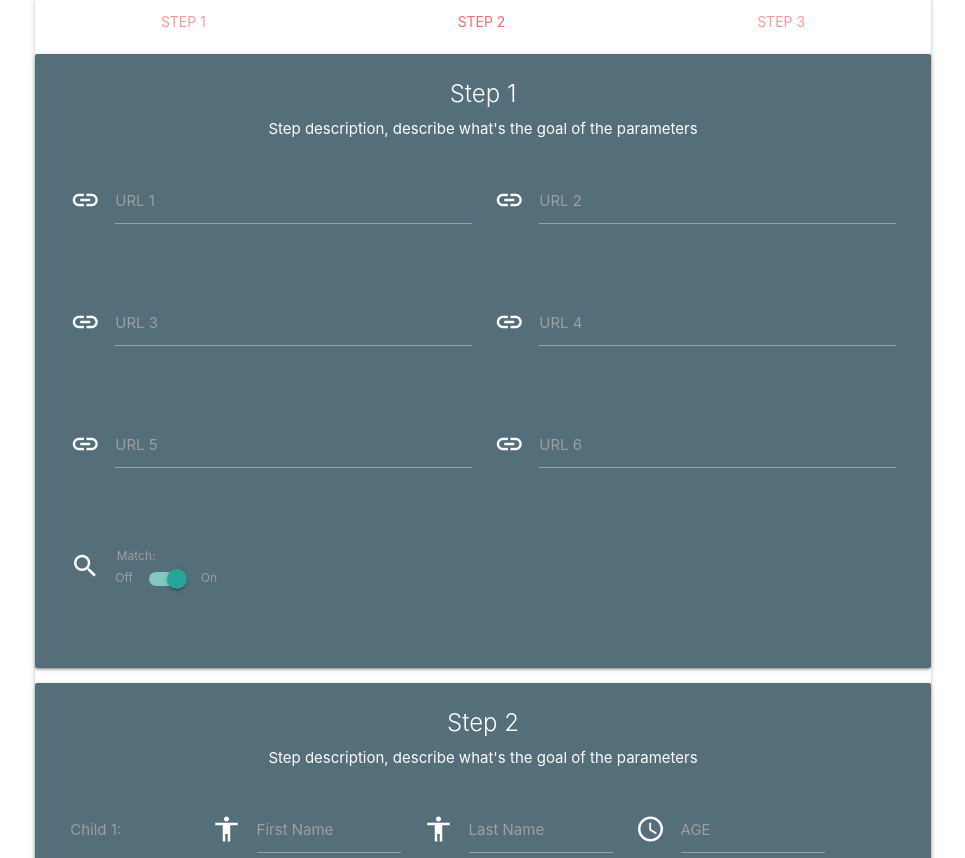
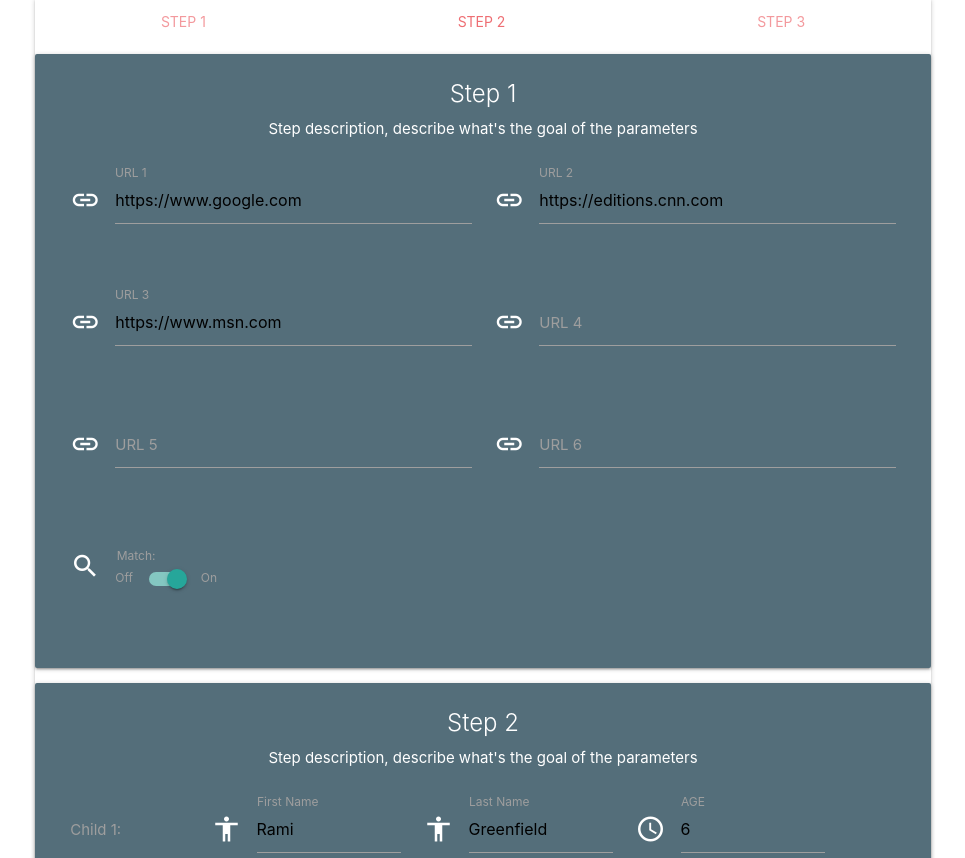
Before and after one commit to dream1980/Frontend, a React (Create React App) app in the folder React/test_sample_template/: page /params in a window 1280 px wide. Shown: the part 202-1060 px from the top of the page, without its empty margins (157-1122 px from the left). Built offline with nearby package versions, Linux system fonts and the light colour scheme.

Commit message:
Parameters page - onload updating all state values to form inputs
Parameters page - implemented onload that is updating all state values to form inputs
using componentDidMount

```diff
--- a/React/test_sample_template/src/components/Params.js
+++ b/React/test_sample_template/src/components/Params.js
@@ -4,26 +4,31 @@ class Params extends Component {
 
     state = {
         params: [
-            { id: 'icon_link1', value: ''},
-            { id: 'icon_link2', value: ''},
-            { id: 'icon_link3', value: ''},
+            { id: 'icon_link1', value: 'https://www.google.com'},
+            { id: 'icon_link2', value: 'https://editions.cnn.com'},
+            { id: 'icon_link3', value: 'https://www.msn.com'},
             { id: 'icon_link4', value: ''},
             { id: 'icon_link5', value: ''},
             { id: 'icon_link6', value: ''},
             { id: 'match', value: 'on'},
 
-            { id: 'icon_child1_firstname', value: ''},
-            { id: 'icon_child1_lastname', value: ''},
-            { id: 'icon_age1', value: ''},
-            { id: 'icon_child2_firstname', value: ''},
-            { id: 'icon_child2_lastname', value: ''},
-            { id: 'icon_age2', value: ''},
-            { id: 'icon_child3_firstname', value: ''},
-            { id: 'icon_child3_lastname', value: ''},
-            { id: 'icon_age3', value: ''},
+            { id: 'icon_child1_firstname', value: 'Rami'},
+            { id: 'icon_child1_lastname', value: 'Greenfield'},
+            { id: 'icon_age1', value: '6'},
+            { id: 'icon_child2_firstname', value: 'Yael'},
+            { id: 'icon_child2_lastname', value: 'Greenfield'},
+            { id: 'icon_age2', value: '3'},
+            { id: 'icon_child3_firstname', value: 'Doron'},
+            { id: 'icon_child3_lastname', value: 'Greenfield'},
+            { id: 'icon_age3', value: '1'},
 
             { id: 'delete', value: 'on'}
         ]
+    }
+
+    componentDidMount() {
+        console.log("Did mounted");
+        this.handleOnLoad();
     }
 
     updateParams = (id, value) => {
@@ -73,15 +78,17 @@ class Params extends Component {
 
     handleOnLoad = () => {
 
-        // https://stackoverflow.com/questions/35082047/call-external-javascript-function-from-react-components
+        //https://stackoverflow.com/questions/35082047/call-external-javascript-function-from-react-components
 
-        // // on load of params page
-        // // update all the default params that in the state to the form inputs
-        // this.state.params.map( param => {
-        //     return (
-        //         document.getElementById('{param.id}').value = {param.value};
-        //     );
-        // })
+        console.log('handleOnLoad');
+
+        // on load of params page
+        // update all the default params that in the state to the form inputs
+        this.state.params.map( param => {
+            console.log(param);
+            document.getElementById(param.id).value = param.value;
+            return param;
+        })
     }
 
     handleOnSubmit = (e) => {
@@ -102,7 +109,7 @@ class Params extends Component {
 
     render() {
         return (
-            <div className="Params container center" onLoad={this.handleOnLoad}>
+            <div className="Params container center">
                 <h1 className="header center orange-text">Parameters</h1>
 
                 <form onSubmit={this.handleOnSubmit}>
```
